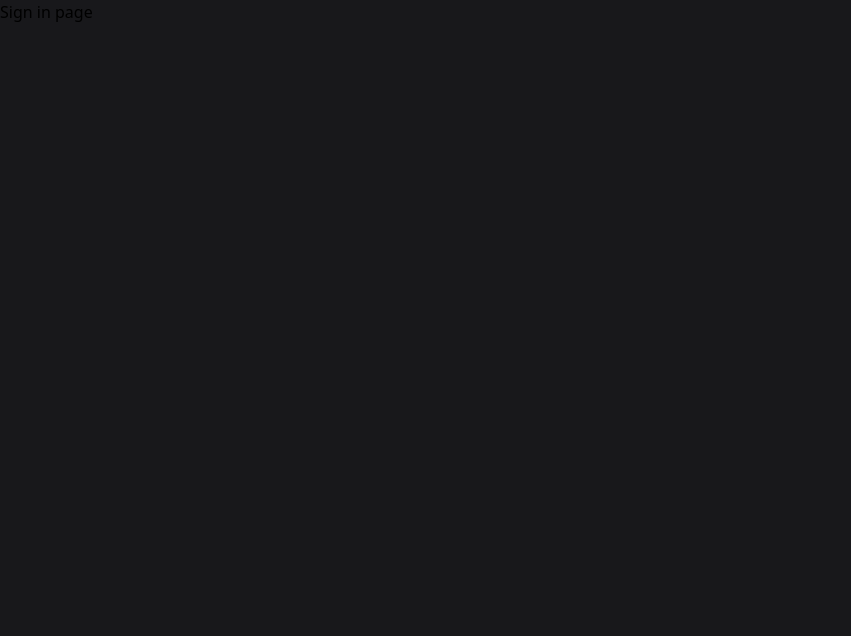
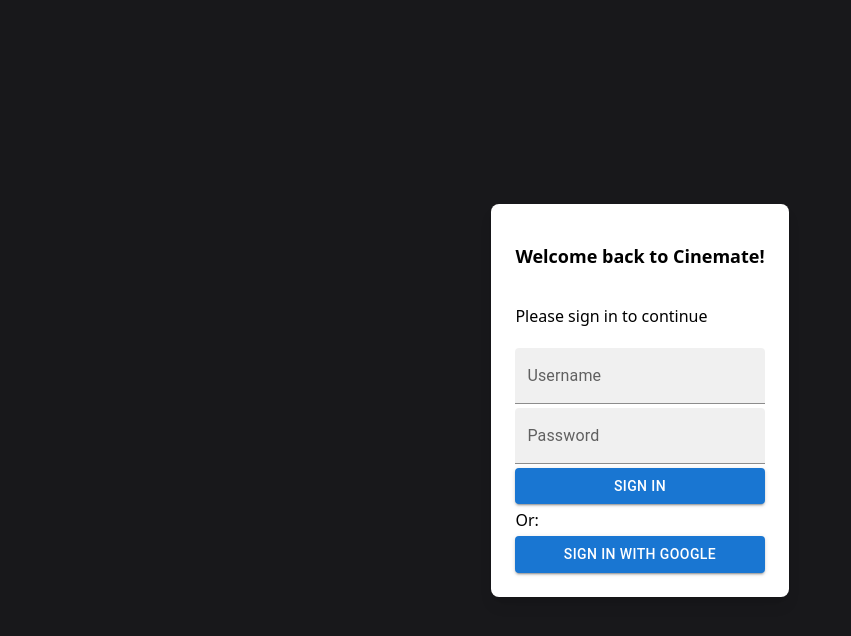
Before and after one commit to AdamAzuddin/cinemate, a Next.js app: page /sign-in in a window 1280 px wide. Shown: the top 636 px of the page, without its empty margins (0-851 px from the left). Built offline with nearby package versions, Linux system fonts and the light colour scheme.

Commit message:
ui for sign in page

```diff
--- /dev/null
+++ b/components/googleButton.tsx
@@ -0,0 +1,16 @@
+import { Button } from '@mui/material';
+
+const GoogleButton = () => {
+  return (
+    <Button
+      variant="contained"
+      color="primary"
+      disableRipple
+      className="text-black"
+    >
+      Sign in with Google
+    </Button>
+  );
+};
+
+export default GoogleButton;
--- a/package.json
+++ b/package.json
@@ -9,6 +9,9 @@
     "lint": "next lint"
   },
   "dependencies": {
+    "@emotion/react": "^11.10.6",
+    "@emotion/styled": "^11.10.6",
+    "@mui/material": "^5.11.16",
     "@types/node": "18.15.11",
     "@types/react": "18.0.33",
     "@types/react-dom": "18.0.11",
--- a/pages/index.tsx
+++ b/pages/index.tsx
@@ -1,7 +1,7 @@
 export default function Home() {
   return (
     <>
-      <h1>Cinemate</h1>
+      <h1 className="text-white">Cinemate</h1>
     </>
   )
 }
--- a/pages/sign-in.tsx
+++ b/pages/sign-in.tsx
@@ -1,9 +1,39 @@
-import React from 'react'
+import React from "react";
+import { TextField, Button } from "@mui/material";
+import GoogleButton from "@/components/googleButton";
 
 const SignInPage = () => {
   return (
-    <div>Sign in page</div>
-  )
-}
+    <div className="flex flex-row justify-center items-center h-screen bg-zinc-900">
+      <div className="h-120 p-6 bg-white rounded-lg shadow-lg grid grid-rows-3 gap-1 justify-center items-center">
+        <h1 className="text-lg font-bold">Welcome back to Cinemate!</h1>
+        <h2 className="align-middle">Please sign in to continue</h2>
+        <TextField
+          label="Username"
+          variant="filled"
+          id="username"
+          type="text"
+          autoComplete="off"
+        />
+        <TextField
+          label="Password"
+          variant="filled"
+          id="password"
+          type="password"
+          autoComplete="off"
+        />
+        <Button
+          variant="contained"
+          color="primary"
+          className="text-black bg-blue-500 hover:bg-blue-600"
+        >
+          Sign in
+        </Button>
+        <p>Or:</p>
+        <GoogleButton />
+      </div>
+    </div>
+  );
+};
 
 export default SignInPage;
```
Also changed, not shown: assets/images/google-logo.png (added), 1 other file (tests, documents, lock files or other folders).
